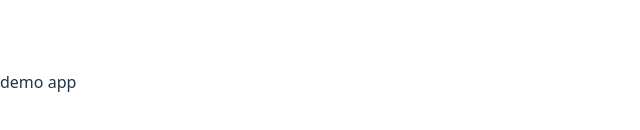
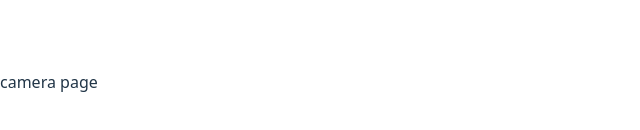
Before and after one commit to funayamateppei/pwa-camera-control, a React (Vite) app: page /camera in a window 1280 px wide. Shown: the part 318-448 px from the top of the page, without its empty margins (0-640 px from the left). Built offline with nearby package versions, Linux system fonts and the light colour scheme.

Commit message:
react-router-domを追加し、ルーティング機能を実装

```diff
--- a/package.json
+++ b/package.json
@@ -14,6 +14,7 @@
     "@tailwindcss/vite": "^4.1.16",
     "react": "^19.1.1",
     "react-dom": "^19.1.1",
+    "react-router-dom": "^7.9.4",
     "tailwindcss": "^4.1.16"
   },
   "devDependencies": {
--- a/src/App.tsx
+++ /dev/null
@@ -1,5 +0,0 @@
-function App() {
-  return <div>demo app</div>
-}
-
-export default App
--- a/src/main.tsx
+++ b/src/main.tsx
@@ -1,10 +1,11 @@
 import { StrictMode } from 'react'
 import { createRoot } from 'react-dom/client'
 import './index.css'
-import App from './App.tsx'
+
+import { AppRouterProvider } from './router'
 
 createRoot(document.getElementById('root')!).render(
   <StrictMode>
-    <App />
+    <AppRouterProvider />
   </StrictMode>
 )
--- /dev/null
+++ b/src/pages/camera/index.ts
@@ -0,0 +1 @@
+export { Page } from './page'
--- /dev/null
+++ b/src/pages/camera/page.tsx
@@ -0,0 +1,3 @@
+export const Page = () => {
+  return <div>camera page</div>
+}
--- /dev/null
+++ b/src/pages/index.ts
@@ -0,0 +1,4 @@
+export * as camera from './camera'
+
+export { Page } from './page'
+export { NotFoundPage } from './not-found'
--- /dev/null
+++ b/src/pages/not-found.tsx
@@ -0,0 +1,3 @@
+export const NotFoundPage = () => {
+  return <div>404 - Page Not Found</div>
+}
--- /dev/null
+++ b/src/pages/page.tsx
@@ -0,0 +1,3 @@
+export const Page = () => {
+  return <div>init page</div>
+}
--- /dev/null
+++ b/src/router/index.ts
@@ -0,0 +1,2 @@
+export * from './router'
+export * from './routing'
--- /dev/null
+++ b/src/router/router.tsx
@@ -0,0 +1,21 @@
+import { createBrowserRouter, RouterProvider } from 'react-router-dom'
+
+import * as pages from '../pages'
+import { Routing } from './routing'
+
+const router = createBrowserRouter([
+  {
+    path: '/',
+    errorElement: <pages.NotFoundPage />,
+    element: <pages.Page />,
+  },
+
+  {
+    path: Routing.Camera.path,
+    element: <pages.camera.Page />,
+  },
+])
+
+export function AppRouterProvider() {
+  return <RouterProvider router={router} />
+}
--- /dev/null
+++ b/src/router/routing.ts
@@ -0,0 +1,31 @@
+export const Routing = {
+  Camera: (() => {
+    const relative = 'camera'
+    const path = `/${relative}`
+
+    return {
+      relative,
+      path,
+
+      // この下のようにネストしたルーティングも定義可能
+      // Test: ((parentPath: string) => {
+      //   const relative = 'test'
+      //   const path = `${parentPath}/${relative}`
+
+      //   return {
+      //     relative,
+      //     path,
+
+      //     Test2: ((parentPath: string) => {
+      //       const relative = 'test2'
+      //       const path = `${parentPath}/${relative}`
+      //       return {
+      //         relative,
+      //         path,
+      //       }
+      //     })(path),
+      //   }
+      // })(path),
+    }
+  })(),
+}
```
Also changed, not shown: 1 other file (tests, documents, lock files or other folders).
